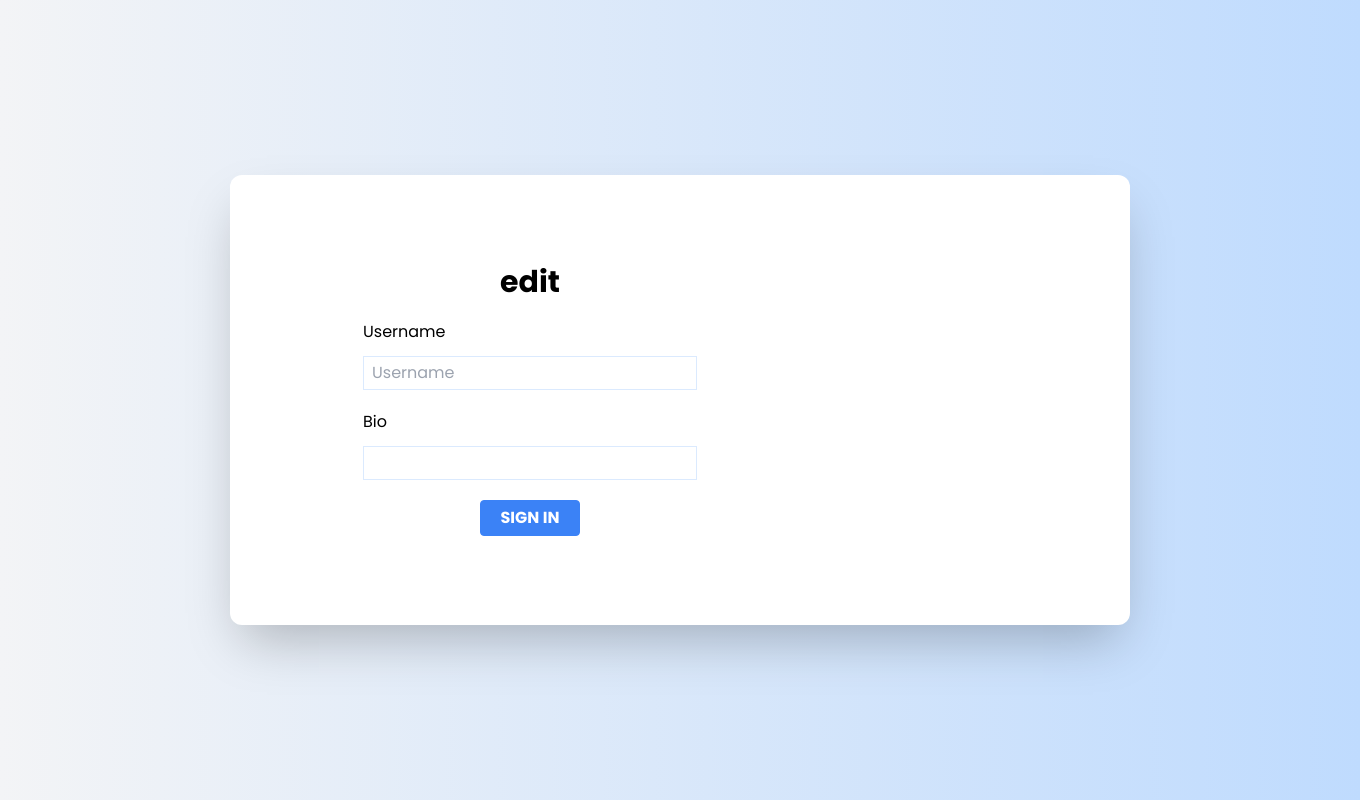
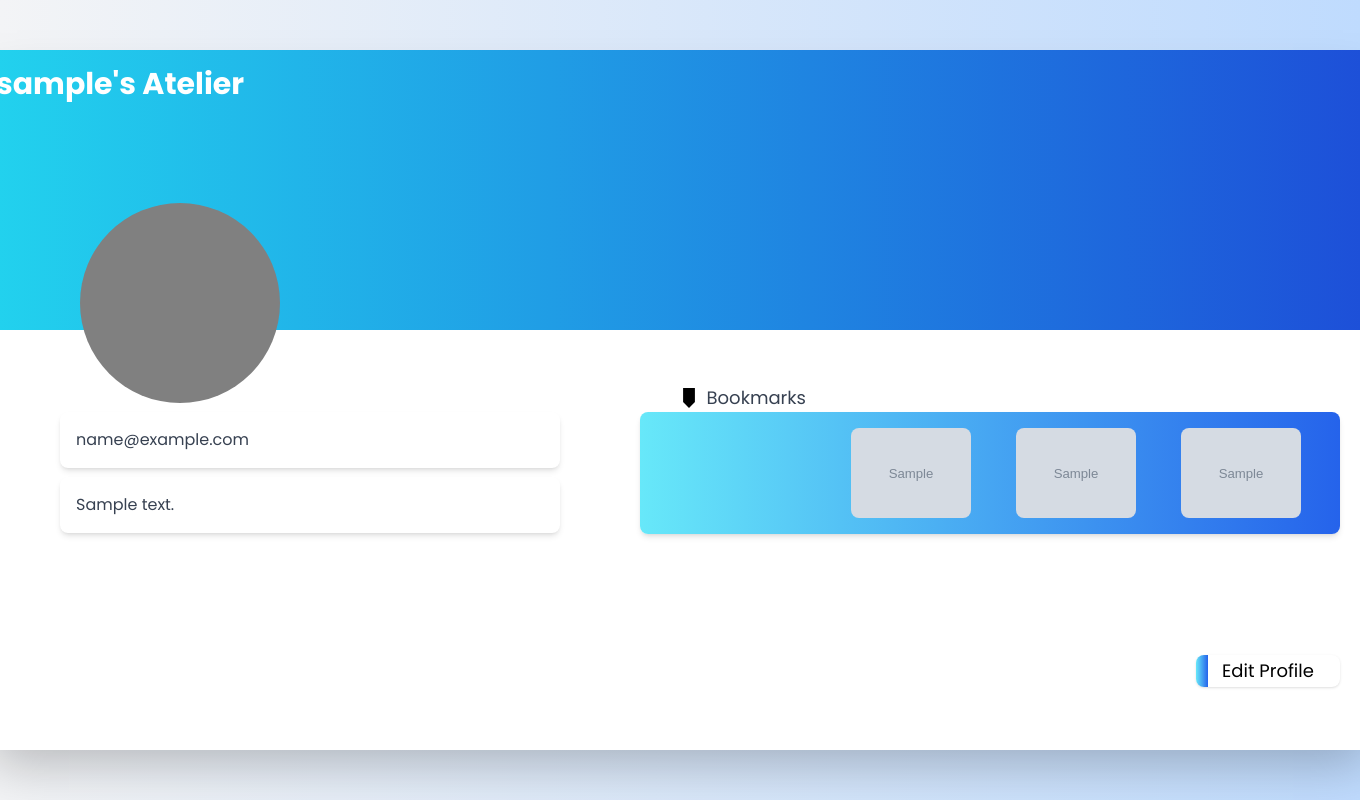
Before and after one commit to D09-PBP2023/proyek-tengah, a Django app: template user_profile/templates/edit_profile.html in a window 1360 px wide. Run offline with Django 3.2, Linux system fonts and the light colour scheme; the template is opened without the code that fills it: most values are stand-ins (such as "Sample title", 1, 10 or a date in 2020); grey boxes marked "Sample" are stand-in pictures; some libraries are stand-ins or nearby versions.

Commit message:
added final UI to user profile

```diff
--- a/user_profile/templates/edit_profile.html
+++ b/user_profile/templates/edit_profile.html
@@ -1,35 +1,65 @@
 {% extends 'base.html' %}
 
 {% block meta %}
-    <title>Edit Profile</title>
+    <title>Profile</title>
 {% endblock meta %}
 
 {% block content %}
+<div class="flex flex-col min-h-screen items-center justify-center bg-gradient-to-r from-gray-100 to-blue-200">
+    <div class="h-14 bg-gradient-to-r from-cyan-400 to-blue-700 flex flex-col lg:flex-row rounded-xl w-[300px] lg:w-[1400px] h-[600px] lg:h-[700px] bg-white shadow-2xl relative">
+        <div class="h-[60%] w-full bg-white absolute bottom-0 left-0 lg:flex-row rounded-b-lg 12px"></div>
+        <h1 class="text-white font-bold text-3xl ml-4 mt-4">{{ profile.user.username }}'s Atelier</h1>
 
-<div class="flex flex-col min-h-screen items-center justify-center bg-gradient-to-r from-gray-100 to-blue-200">
-    <div class="flex flex-col lg:flex-row rounded-xl w-[350px] lg:w-[900px] h-[500px] lg:h-[450px] items-center bg-white shadow-2xl">
-        <div class="flex flex-col h-4/6 lg:h-full w-full lg:w-4/6 rounded-l-xl justify-center items-center gap-5">
-            <h1 class="font-bold text-3xl">edit</h1>
-            <form method="post">
-                {% csrf_token %}
-                <div class="flex flex-col gap-5">
-                    <div class="flex flex-col gap-3">
-                        <label for="username">Username</label>
-                        <input class="px-[8px] py-[4px] border border-blue-100" type="text" id="username" name="username" placeholder="Username" class="form-control">
-                    </div>
+        <div style="width: 200px; height: 200px; background-color: gray; border-radius: 50%;" class="absolute top-1/3 left-20 transform translate-x-5 -translate-y-20">
+        </div>
 
-                    <div class="flex flex-col gap-3">
-                        <label for="password">Bio</label>
-                        <input class="px-[8px] py-[4px] border border-blue-100" type="text" class="form-control">
-                    </div>
+        <!-- New "email" section below the circle -->
+        <div class="absolute top-1/2 left-20 w-[500px] bg-white rounded-lg p-4 shadow-md translate-y-3">
+            <!-- Add your email -->
+            <p class="text-gray-700">{{ profile.email }}</p>
+        </div>
 
-                    <div class="flex justify-center">
-                        <input class="btn login_btn bg-blue-500 hover:bg-blue-600 text-white font-bold border border-blue-500 rounded px-[20px] py-[5px] hover:cursor-pointer" type="submit" value="SIGN IN">
-                    </div>
-                </div>
-            </form>
+        <!-- New "bio" section below the email -->
+        <div class="absolute top-2/3 left-20 w-[500px] bg-white rounded-lg p-4 shadow-md transform -translate-y-10">
+            <!-- Add your bio content here -->
+            <p class="text-gray-700">{{ profile.bio }}</p>
+        </div>
+
+        <!-- Container for highlighted book covers on the right side -->
+        <div class="absolute top-1/2 right-10 w-[700px] bg-gradient-to-r from-cyan-300 to-blue-600 rounded-lg p-4 shadow-md transform translate-y-3" style="display: flex; justify-content: space-around;">
+            <!-- Add your book covers here -->
+            <div style="display: flex; align-items: center;  margin-top: -150px;">
+                <svg fill="#000000" height="20px" width="20px" version="1.1" id="Layer_1" xmlns="http://www.w3.org/2000/svg" xmlns:xlink="http://www.w3.org/1999/xlink" viewBox="0 0 472.615 472.615" xml:space="preserve">
+                    <g>
+                        <g>
+                            <polygon points="96.738,0 96.738,333.046 236.307,472.615 375.877,333.046 375.877,0"/>
+                        </g>
+                    </g>
+                </svg>
+                <p class="text-lg text-gray-700 ml-2">Bookmarks</p>
+            </div>
+            <div class="flex flex-col gap-3">
+                <img href= "" class="rounded-lg" src="{{ fav1.cover_image.url }}" alt="Lights" style="width: 120px;" alt="{{ fav1.name }}">
+
+
+            </div>
+            <div class="flex flex-col gap-3">
+                <img class="rounded-lg" src="{{ fav2.cover_image.url }}" alt="Lights" style="width: 120px;" alt="{{ fav2.name }}">
+
+            </div>
+            <div class="flex flex-col gap-3">
+                <img class="rounded-lg" src="{{ fav3.cover_image.url }}" alt="Lights" style="width: 120px;" alt="{{ fav3.name }}">
+
+            </div>
+        </div>
+        <div class="absolute top-3/4 right-10 transform translate-y-20">
+        <a href="{% url 'user_profile:edit_profile' %}">
+        <button class="group relative h-8 w-36 overflow-hidden rounded-lg bg-white text-lg shadow">
+            <div class="absolute inset-0 w-3 bg-gradient-to-r from-cyan-300 to-blue-600 transition-all duration-[250ms] ease-out group-hover:w-full"></div>
+            <span class="relative text-black group-hover:text-white">Edit Profile</span>
+          </button>
+        </a>
         </div>
     </div>
 </div>
-
 {% endblock %}
--- a/user_profile/urls.py
+++ b/user_profile/urls.py
@@ -1,5 +1,6 @@
 from django.urls import path
 from .views import view_profile_byId, view_self_profile, edit_profile
+
 
 app_name = 'user_profile'
 
```
Also changed, not shown: user_profile/templates/profile.html (+53 -27 lines), user_profile/views.py (+6 -1 lines).
